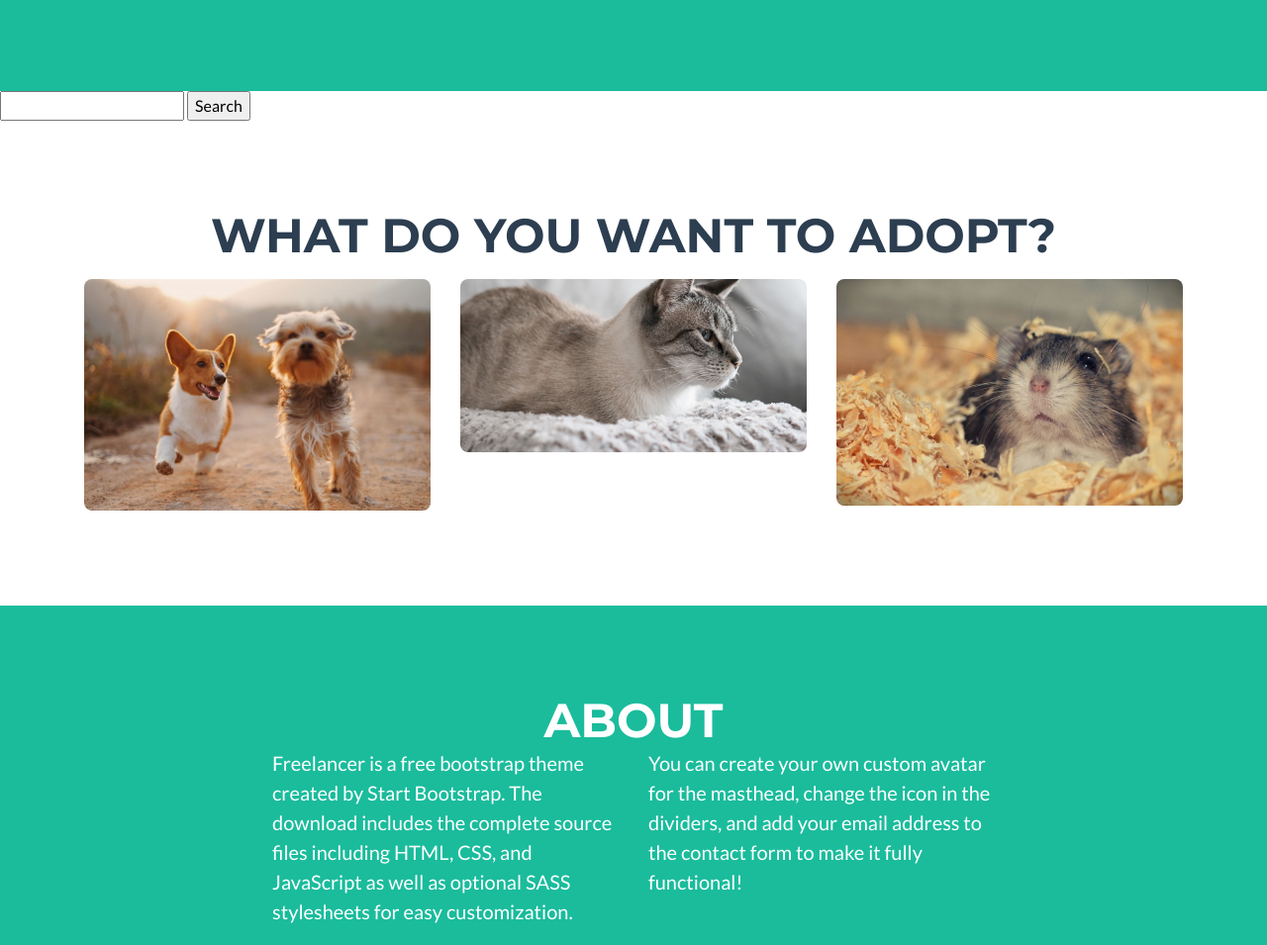
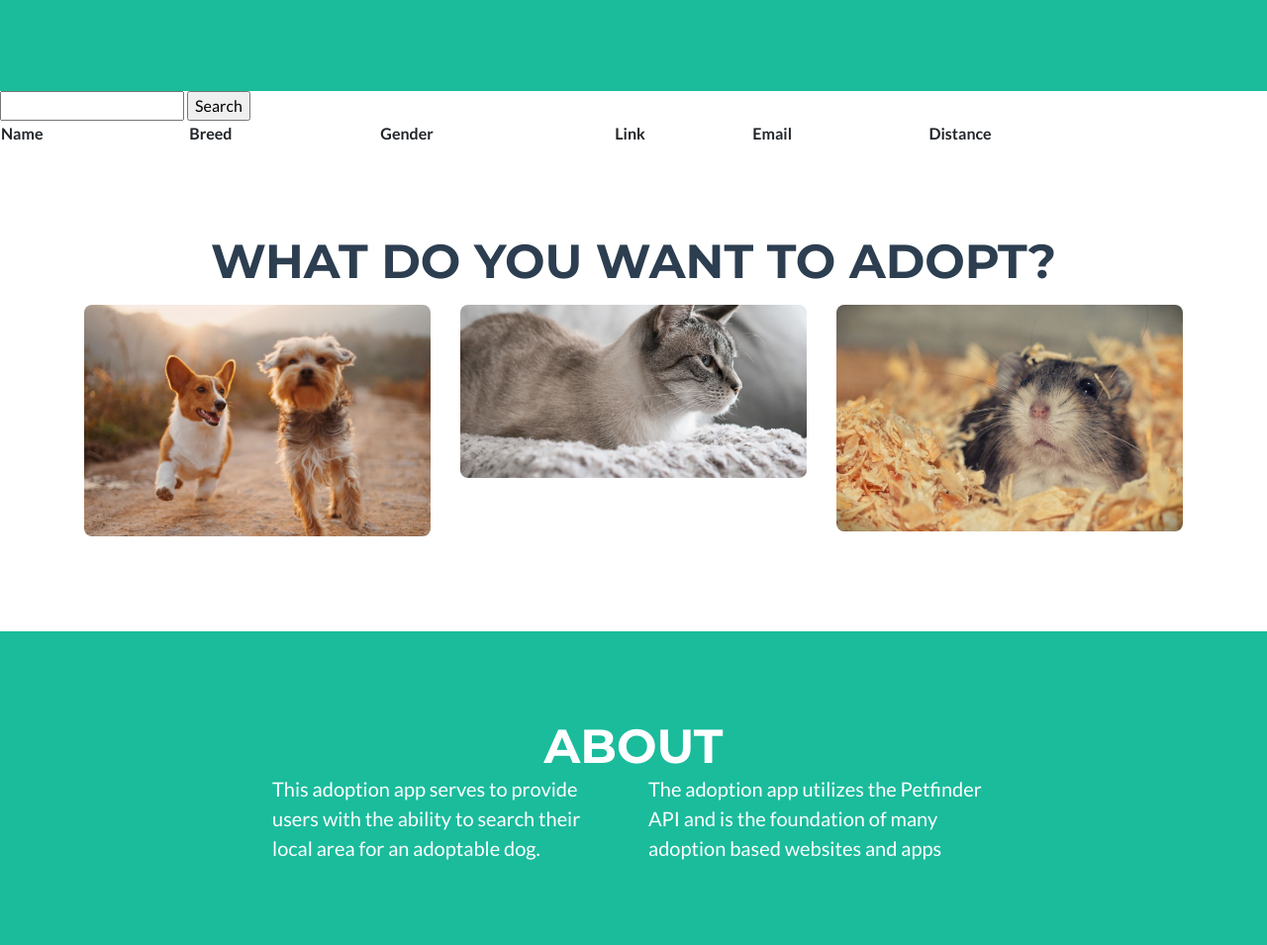
Before and after one commit to aaronkwok111/AdoptionApp, a website with bundled scripts: page index.html in a window 1280 px wide. Shown: the part 600-1555 px from the top of the page at 99% size. Built offline with nearby package versions, Linux system fonts and the light colour scheme; a script that the page names is missing; files whose address does not match are found by name.

Commit message:
table and cleanup

```diff
--- a/index.html
+++ b/index.html
@@ -64,8 +64,18 @@
   <input type="text" id="tf_search"/>
 		<input type="button" id="btn_search" value="Search"/>
 
-		<table id= "result">
+		<table style= 'width:95%' id= "result">
+			<tr>
+        <th>Name</th>
+        <th>Breed</th>
+        <th>Gender </th>
+        <th>Link</th>
+        <th>Email</th>
+        <th>Distance</th>
+      </tr>
+      <tr>
 
+      </tr>
 		</table>
   <!-- Portfolio Section -->
   <section class="page-section portfolio" id="portfolio">
@@ -110,10 +120,10 @@
       <!-- About Section Content -->
       <div class="row">
         <div class="col-lg-4 ml-auto">
-          <p class="lead">Freelancer is a free bootstrap theme created by Start Bootstrap. The download includes the complete source files including HTML, CSS, and JavaScript as well as optional SASS stylesheets for easy customization.</p>
+          <p class="lead">This adoption app serves to provide users with the ability to search their local area for an adoptable dog.</p>
         </div>
         <div class="col-lg-4 mr-auto">
-          <p class="lead">You can create your own custom avatar for the masthead, change the icon in the dividers, and add your email address to the contact form to make it fully functional!</p>
+          <p class="lead">The adoption app utilizes the Petfinder API and is the foundation of many adoption based websites and apps</p>
         </div>
       </div>
 
--- a/javaScript.js
+++ b/javaScript.js
@@ -28,32 +28,13 @@ $(document).ready(function(){
 			console.log(response.data.animals);
 			var count = Object.keys(response.data.animals).length
 			console.log(count);
-			//var output = document.getElementById('output');
-			/*for(var i=0;i<count;i++)
+
+            var elem = document.getElementById('result');
+			for(var i=0;i<count;i++)
 			{
-                console.log(response.data.animals[i].name)
-                elem.insertAdjacentHTML('beforeend',response.data.animals[i].name + "<br />");
-				document.getElementById("demo").innerHTML = 'response.data.animals[i].name';
-				//output.innerHTML = response.data.animals[i].name;
-				if(Object.keys(response.data.animals[i].photos).length>0)
-				{
-					console.log(response.data.animals[i].photos[0].full);
-					//output.innerHTML = response.data.animals[i].photos[0].full;
-
-				}
-
-			}*/
-            //document.getElementById("result").innerHTML = response.data.animals[1].photos[0].full
-            var elem = document.getElementById('result');
-			/*for(var i=0;i<count;i++)
-			{
-                location = response.data.animals[i].photos[0].small
-                elem.insertAdjacentHTML('beforeend',response.data.animals[i].name + '<img src="' + location + '"/>'+ "<br />");
-                //document.getElementById('print').insertAdjacentHTML('beforeend', "something added")
-            }*/
-            location = response.data.animals[0].photos[0].small
-            elem.insertAdjacentHTML('beforeend',response.data.animals[0].name + '<img src="' + location + '"/>'+ "<br />");
-
+				//insert elements into DOM using .insertAdjacentHTML() function
+                elem.insertAdjacentHTML('beforeend',"<tr> <th>" +response.data.animals[i].name+"</th>"+ "<th>"+response.data.animals[i].breeds.primary + "</th>" +"<th>"+response.data.animals[i].gender + "</th>"+ "<th>" + response.data.animals[i].url+ "<th>"+response.data.animals[i].contact.email + "</th>"+ "<th>"+response.data.animals[i].distance + "</th>"+"</th> </tr>"+ "<br></br>");
+            }
 		})
 			.catch(function (error) {
     		// handle any errors
```
